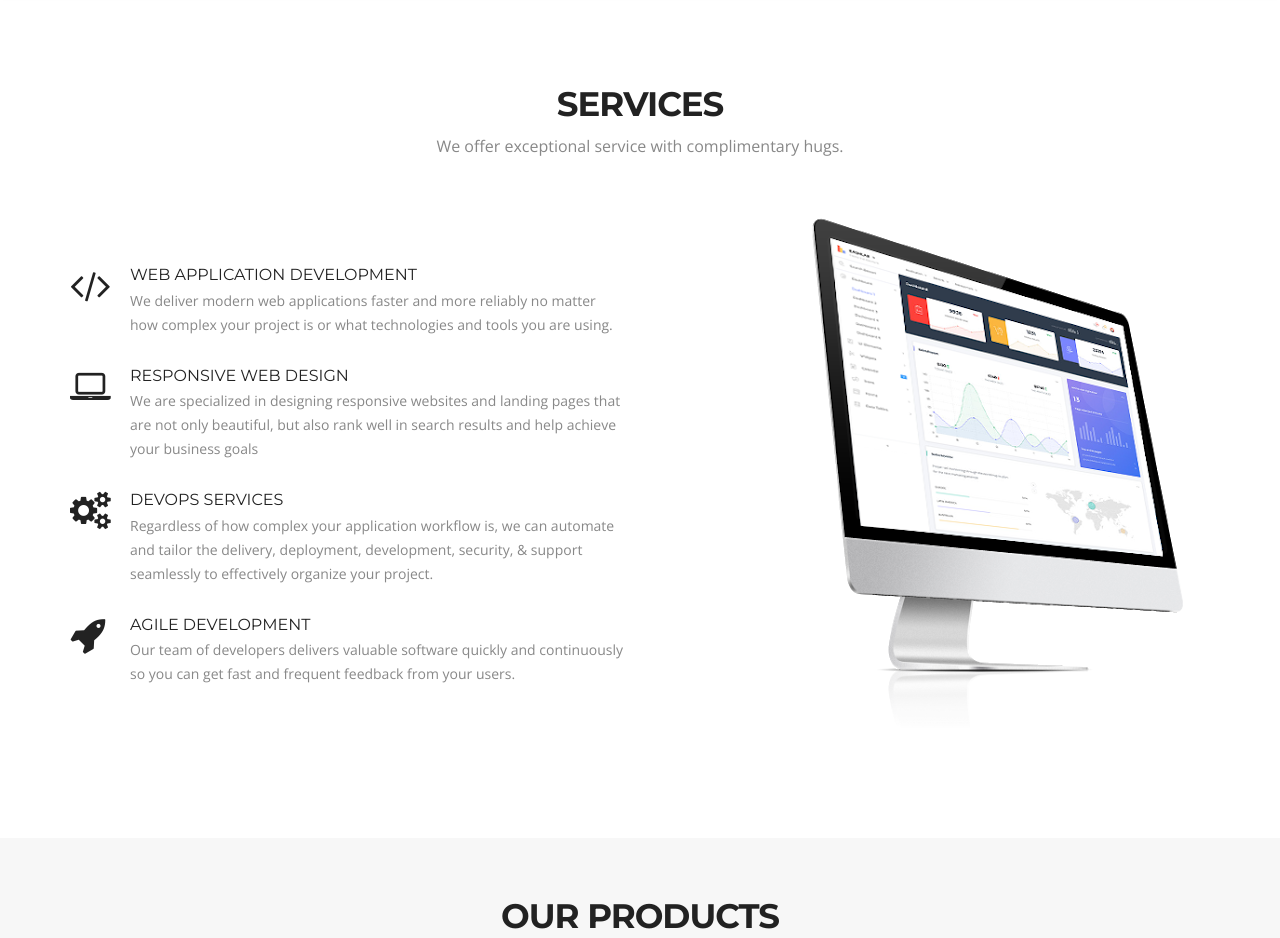
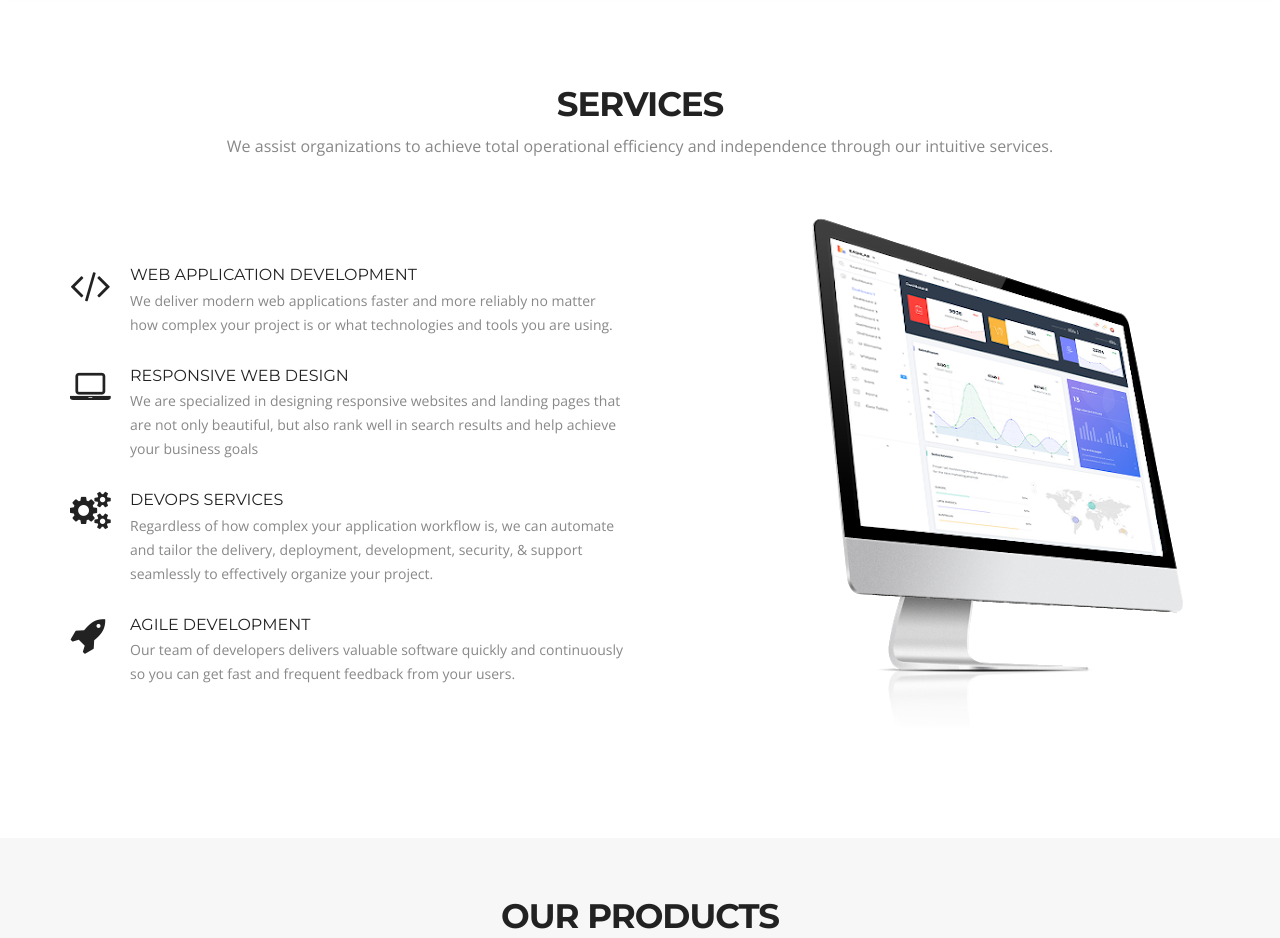
Before and after one commit to cixware/io-cixware-web, a plain HTML site: page index.html in a window 1280 px wide. Shown: the part 1060-1998 px from the top of the page. Drawn offline with nearby package versions, Linux system fonts and the light colour scheme.

Commit message:
Update text

```diff
--- a/index.html
+++ b/index.html
@@ -119,7 +119,7 @@
     <!--main-section-start-->
     <div class="container">
         <h2>Services</h2>
-        <h6>We offer exceptional service with complimentary hugs.</h6>
+        <h6>We assist organizations to achieve total operational efficiency and independence through our intuitive services.</h6>
         <div class="row">
             <div class="col-sm-6 wow fadeInLeft delay-05s" style="margin-top: 5rem">
                 <div class="service-list">
```
